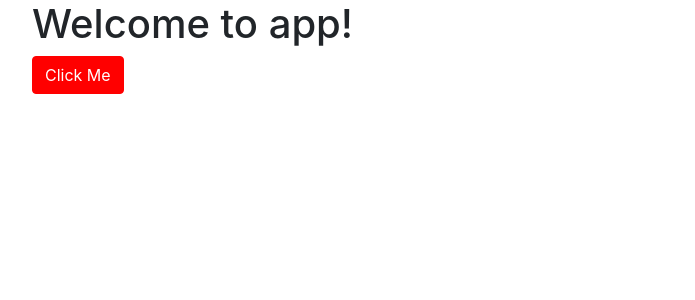
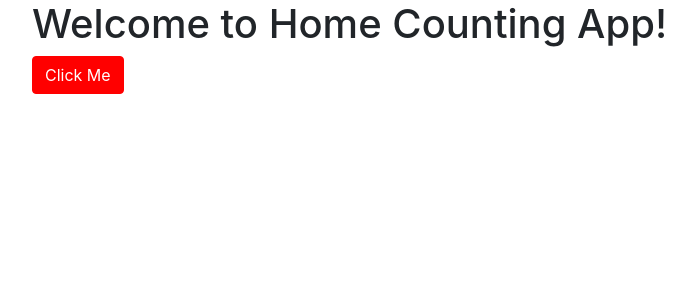
Before and after one commit to alex-grigits/home-counting, an Angular app: page / in a window 1280 px wide. Shown: the top 300 px of the page, without its empty margins (53-748 px from the left). Built offline with nearby package versions, Linux system fonts and the light colour scheme.

Commit message:
TEST just rename the app name in header

```diff
--- a/src/app/app.component.ts
+++ b/src/app/app.component.ts
@@ -6,5 +6,5 @@ import { Component } from '@angular/core';
   styleUrls: ['./app.component.scss']
 })
 export class AppComponent {
-  title = 'app';
+  title = 'Home Counting App';
 }
```
